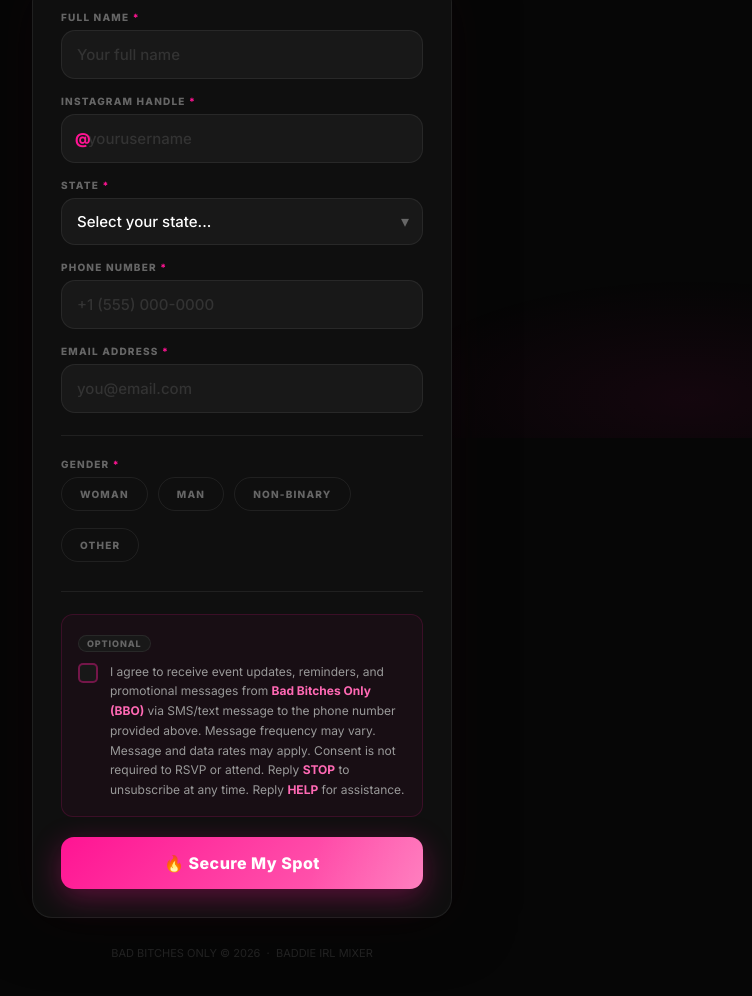
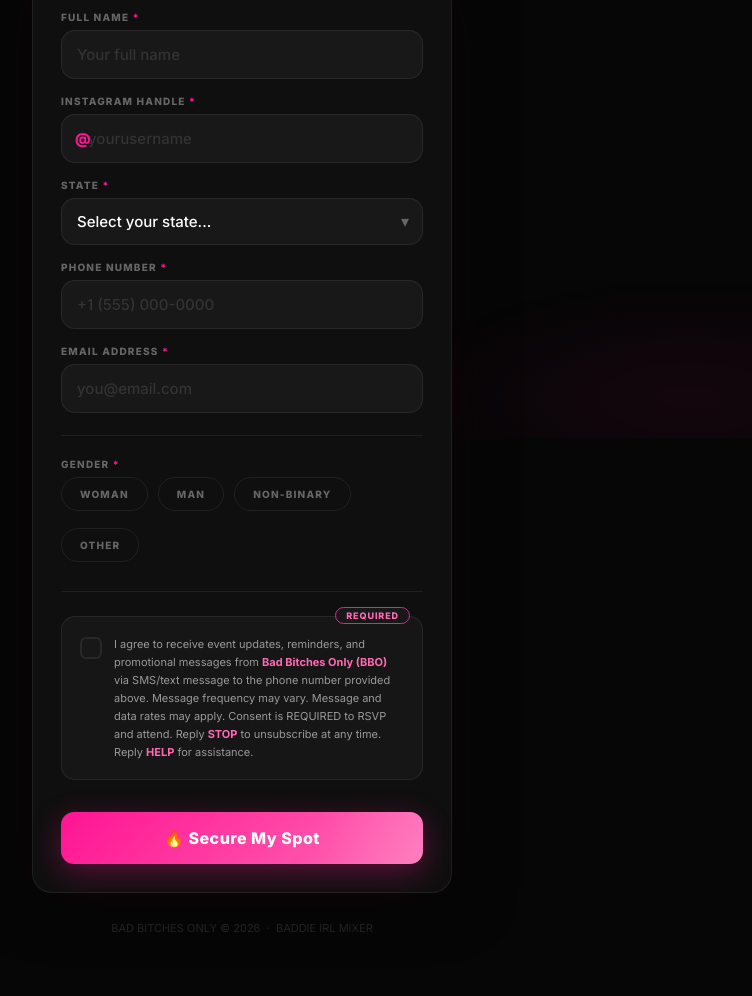
Before and after one commit to KINGXMAKER/bbo-signup-form, a plain HTML site: page index.html in a window 1280 px wide. Shown: the part 362-1358 px from the top of the page, without its empty margins (398-1150 px from the left). Drawn offline with Linux system fonts and the light colour scheme.

Commit message:
Requirement: Make SMS opt-in mandatory for signup form

```diff
--- a/index.html
+++ b/index.html
@@ -179,81 +179,46 @@
     }
     .ferr.show { display: block; }
 
+    .sms-consent-block.err {
+      border-color: #ff4455 !important;
+      background: rgba(255, 68, 85, 0.05);
+    }
+
     .divider { height: 1px; background: var(--border); margin: 22px 0; }
 
-    /* SMS CONSENT */
+    /* SMS CONSENT — mandatory */
     .sms-consent-block {
-      background: rgba(255,20,147,0.04);
-      border: 1px solid rgba(255,20,147,0.15);
-      border-radius: 12px;
-      padding: 16px;
-      margin-bottom: 20px;
+      margin: 24px 0 32px;
+      padding: 18px;
+      background: rgba(255,255,255,0.03);
+      border: 1px solid var(--border);
+      border-radius: var(--radius);
+      position: relative;
     }
+    .sms-required-tag {
+      position: absolute; top: -10px; right: 12px;
+      background: var(--surface2); border: 1px solid var(--bbo);
+      padding: 2px 10px; border-radius: 100px;
+      font-size: 9px; font-weight: 800; color: var(--bbo-light);
+      text-transform: uppercase; letter-spacing: 0.1em;
+    }
+    .sms-consent-label { display: flex; gap: 12px; cursor: pointer; align-items: flex-start; }
+    .sms-consent-label input {
+      width: 22px; height: 22px; border: 2px solid var(--border); border-radius: 6px;
+      background: var(--surface2); appearance: none; -webkit-appearance: none;
+      cursor: pointer; flex-shrink: 0; margin-top: 2px; transition: all 0.2s;
+      position: relative;
+    }
+    .sms-consent-label input:checked { background: var(--bbo); border-color: var(--bbo); }
+    .sms-consent-label input:checked::after {
+      content: '✓'; position: absolute; inset: 0;
+      display: flex; align-items: center; justify-content: center;
+      color: white; font-size: 14px; font-weight: 900;
+    }
+    .sms-consent-text { font-size: 11px; line-height: 1.65; color: #999; }
+    .sms-consent-text strong { color: var(--bbo-light); font-weight: 700; }
 
-    .sms-optional-tag {
-      display: inline-block;
-      font-size: 9px;
-      font-weight: 800;
-      letter-spacing: 0.1em;
-      text-transform: uppercase;
-      color: var(--muted);
-      background: var(--surface2);
-      border: 1px solid var(--border);
-      border-radius: 100px;
-      padding: 2px 8px;
-      margin-bottom: 10px;
-    }
-
-    .sms-consent-label {
-      display: flex;
-      align-items: flex-start;
-      gap: 12px;
-      cursor: pointer;
-    }
-
-    .sms-consent-label input[type="checkbox"] {
-      appearance: none;
-      -webkit-appearance: none;
-      width: 20px;
-      height: 20px;
-      min-width: 20px;
-      border: 2px solid rgba(255,20,147,0.4);
-      border-radius: 5px;
-      background: var(--surface2);
-      cursor: pointer;
-      margin-top: 1px;
-      transition: background 0.15s, border-color 0.15s;
-      position: relative;
-      flex-shrink: 0;
-    }
-
-    .sms-consent-label input[type="checkbox"]:checked {
-      background: var(--bbo);
-      border-color: var(--bbo);
-    }
-
-    .sms-consent-label input[type="checkbox"]:checked::after {
-      content: '';
-      position: absolute;
-      left: 4px; top: 1px;
-      width: 6px; height: 10px;
-      border: 2px solid #fff;
-      border-top: none; border-left: none;
-      transform: rotate(45deg);
-    }
-
-    .sms-consent-text {
-      font-size: 12px;
-      line-height: 1.65;
-      color: #999;
-    }
-
-    .sms-consent-text strong {
-      color: var(--bbo-light);
-      font-weight: 700;
-    }
-
-    /* BUTTON */
+    /* ── BUTTON ── */
     .btn {
       width: 100%; padding: 16px;
       border-radius: 13px;
@@ -409,20 +374,21 @@
 
         <div class="divider"></div>
 
-        <!-- SMS CONSENT — unchecked by default, optional -->
-        <div class="sms-consent-block">
-          <span class="sms-optional-tag">Optional</span>
+        <!-- SMS CONSENT — mandatory -->
+        <div class="sms-consent-block" id="smsBlock">
+          <span class="sms-required-tag">Required</span>
           <label class="sms-consent-label" for="smsConsent">
-            <input type="checkbox" id="smsConsent" name="smsConsent" value="yes">
+            <input type="checkbox" id="smsConsent" name="smsConsent" value="yes" required>
             <span class="sms-consent-text">
               I agree to receive event updates, reminders, and promotional messages from
               <strong>Bad Bitches Only (BBO)</strong> via SMS/text message to the phone number
               provided above. Message frequency may vary. Message and data rates may apply.
-              Consent is not required to RSVP or attend.
+              Consent is REQUIRED to RSVP and attend.
               Reply <strong>STOP</strong> to unsubscribe at any time.
               Reply <strong>HELP</strong> for assistance.
             </span>
           </label>
+          <div class="ferr" id="smsErr">You must agree to receive SMS updates to RSVP.</div>
         </div>
 
         <button class="btn" type="submit" id="submitBtn">
@@ -476,7 +442,7 @@
     const i = $(field); if (i && i.classList) i.classList.remove('err');
   }
   function clearAll() {
-    ['name','handle','state','phone','email','gender'].forEach(clearErr);
+    ['name','handle','state','phone','email','gender','sms'].forEach(clearErr);
   }
 
   function validate() {
@@ -503,7 +469,22 @@
     if (!document.querySelector('input[name="gender"]:checked'))
       { showErr('gender','Please select a gender.'); ok=false; }
 
+    if (!$('smsConsent').checked) {
+      $('smsBlock').classList.add('err');
+      $('smsErr').classList.add('show');
+      ok = false;
+    }
+
     return ok;
+  }
+
+  function clearErr(field) {
+    const e = $(`${field}Err`); if (e) e.classList.remove('show');
+    const i = $(field); if (i && i.classList) i.classList.remove('err');
+    if (field === 'sms') {
+      $('smsBlock').classList.remove('err');
+      $('smsErr').classList.remove('show');
+    }
   }
 
   const SHEETS_URL = "https://script.google.com/macros/s/AKfycbw_9IMfkLo4TRilDC_6jHh_kqHyBBJauNWhXBbtlkmXezpHpGfihKGHD15VRSYc0jm8/exec";
@@ -576,6 +557,7 @@
     if (el) el.addEventListener('input', () => clearErr(id));
   });
   $('state').addEventListener('change', () => clearErr('state'));
+  $('smsConsent').addEventListener('change', () => clearErr('sms'));
 </script>
 
 </body>
```
